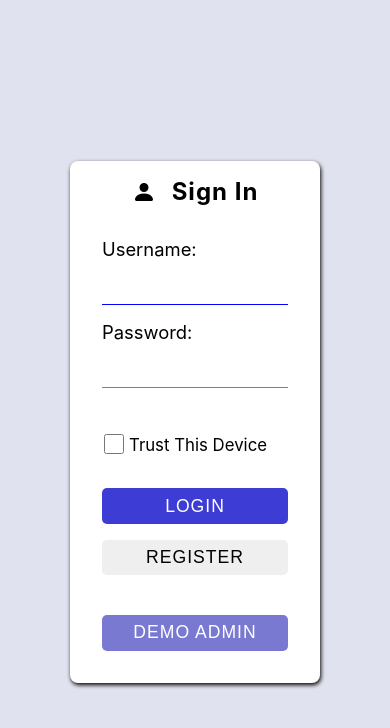
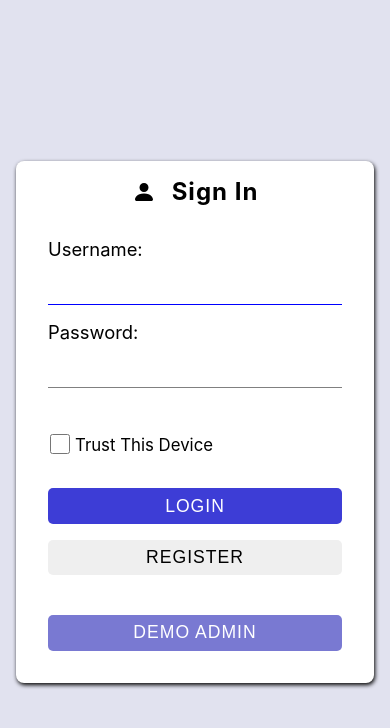
Before and after one commit to karanvirsb/book_directory_client, a React (Create React App) app: page /login in a window 390 px wide. Shown: the top 728 px of the page. Built offline with nearby package versions, Linux system fonts and the light colour scheme.

Commit message:
made login page more responsive

```diff
--- a/src/Routes/Login/style.css
+++ b/src/Routes/Login/style.css
@@ -11,7 +11,7 @@
     box-shadow: 1px 2px 4px black;
     padding: 1rem;
     height: clamp(max-content 25vh, 350px);
-    width: clamp(250px, 25%, 450px);
+    width: 450px;
     display: flex;
     flex-direction: column;
     justify-content: center;
@@ -122,3 +122,12 @@ button.lf_demoBtn {
     width: 20px;
     margin: 0 5px 2px 2px;
 }
+
+@media only screen and (max-width: 500px) {
+    .login_section {
+        padding: 1rem;
+    }
+    .login_form {
+        width: 100%;
+    }
+}
```
